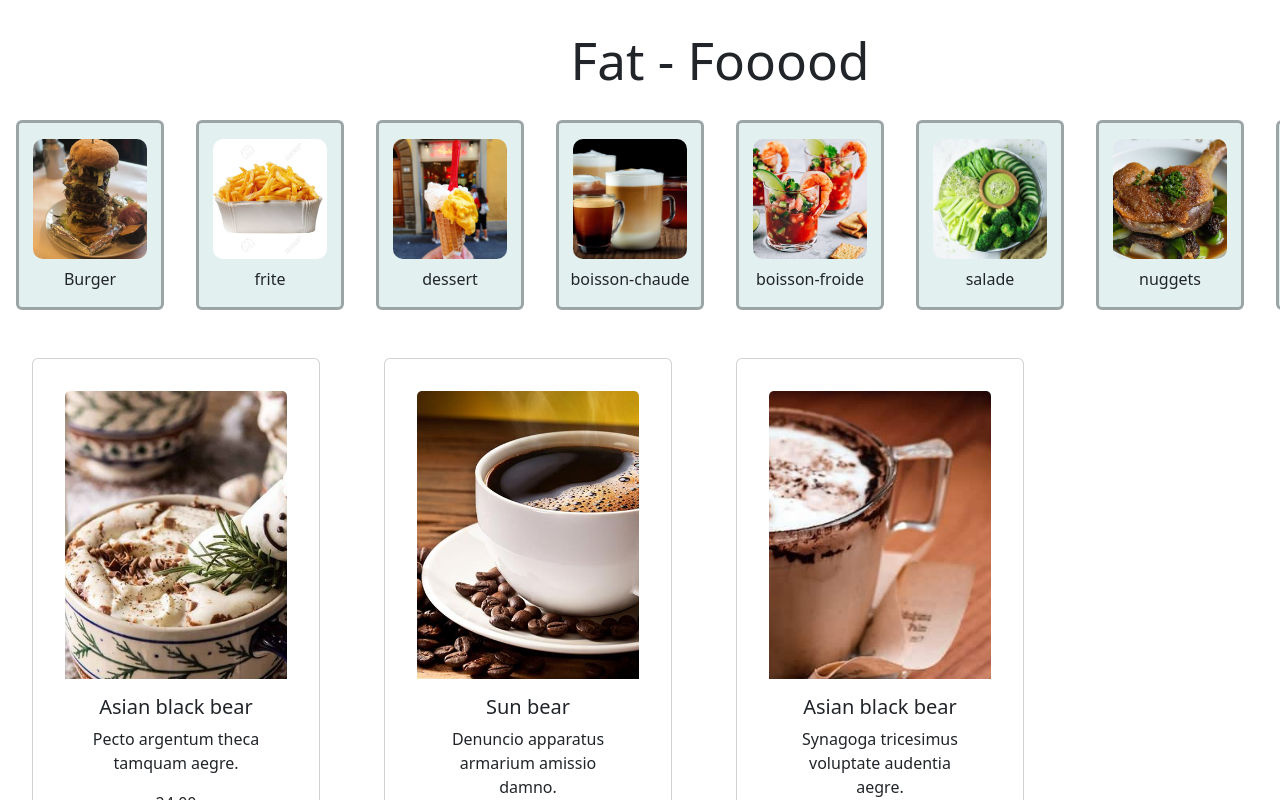
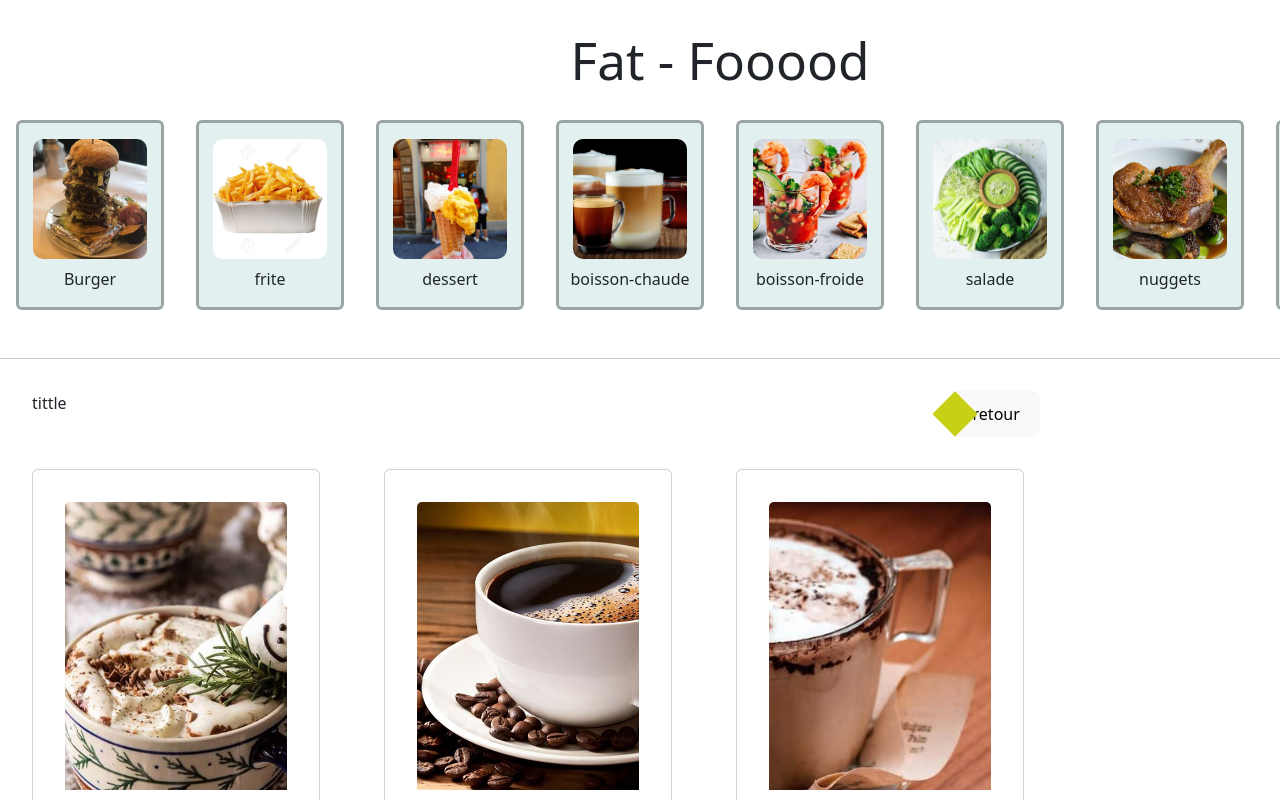
Before and after one commit to jeanCodeUnMax/fat-food, a React (Vite) app: page / in a window 1280 px wide. Shown: the top 800 px of the page. Built offline with nearby package versions, Linux system fonts and the light colour scheme.

Commit message:
wit bug btn category seleted

```diff
--- /dev/null
+++ b/src/components/CategorySelected.css
@@ -0,0 +1,50 @@
+.title {
+  display: flex;
+  justify-content: space-between;
+  margin-bottom: 3rem;
+  margin: 2rem;
+  width: 70%;
+
+
+}
+
+button.category-selected-return-btn {
+  position: relative;
+  z-index: -1;
+  display: block;
+}
+
+button.category-selected-return-btn::before {
+
+  content: '';
+  position: absolute;
+  top: 6px;
+  left: -14px;
+  height: 32px;
+  width: 32px;
+  background-color: rgb(199, 208, 21);
+  rotate: 45deg;
+
+
+}
+
+button.category-selected-return-btn {
+  position: relative;
+  z-index: 10!important;
+  display: block;
+}
+
+button.category-selected-return-btn::before {
+
+  content: '';
+  position:absolute;
+  top: 6px;
+  left: -14px;
+  height: 32px;
+  width: 32px;
+  background-color: rgb(199, 208, 21);
+  rotate: 45deg;
+  z-index: 1;
+
+
+}
--- /dev/null
+++ b/src/components/CategorySelected.jsx
@@ -0,0 +1,13 @@
+import "./CategorySelected.css";
+
+
+export default function CategorySelected() {
+	return (
+		<>
+    <div className="title">
+			<div>tittle</div>
+			<button className="category-selected-return-btn">retour</button>
+    </div>
+		</>
+	);
+}
--- a/src/pages/ChoiceProduct.jsx
+++ b/src/pages/ChoiceProduct.jsx
@@ -3,6 +3,8 @@ import "./ChoiceProduct.css";
 import { useState } from "react";
 import superMock from "../mock.json";
 import NavbarCategory from "../components/NavbarCategory";
+import CategorySelected from "../components/CategorySelected";
+
 
 export default function ChoiceProduct() {
 	const [data] = useState(superMock);
@@ -10,6 +12,8 @@ export default function ChoiceProduct() {
 		<>
 			<h1 className="main-header">Fat - Fooood</h1>
 			<NavbarCategory />
+			<hr />
+			<CategorySelected/>
 			<div className="choiceProduct">
 				{data &&
 					data.map((item) => <ProductCard key={item.id} product={item} />)}
```
